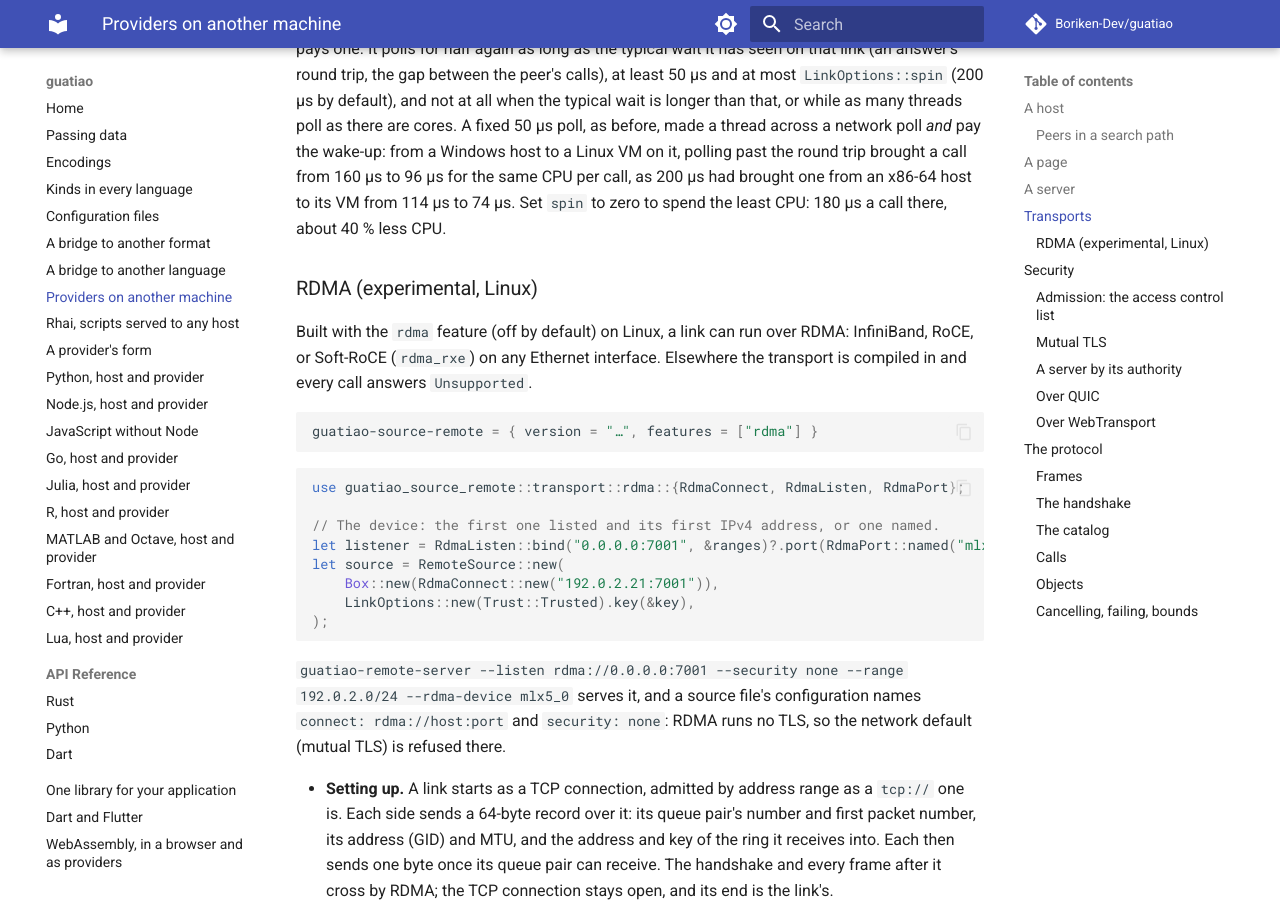
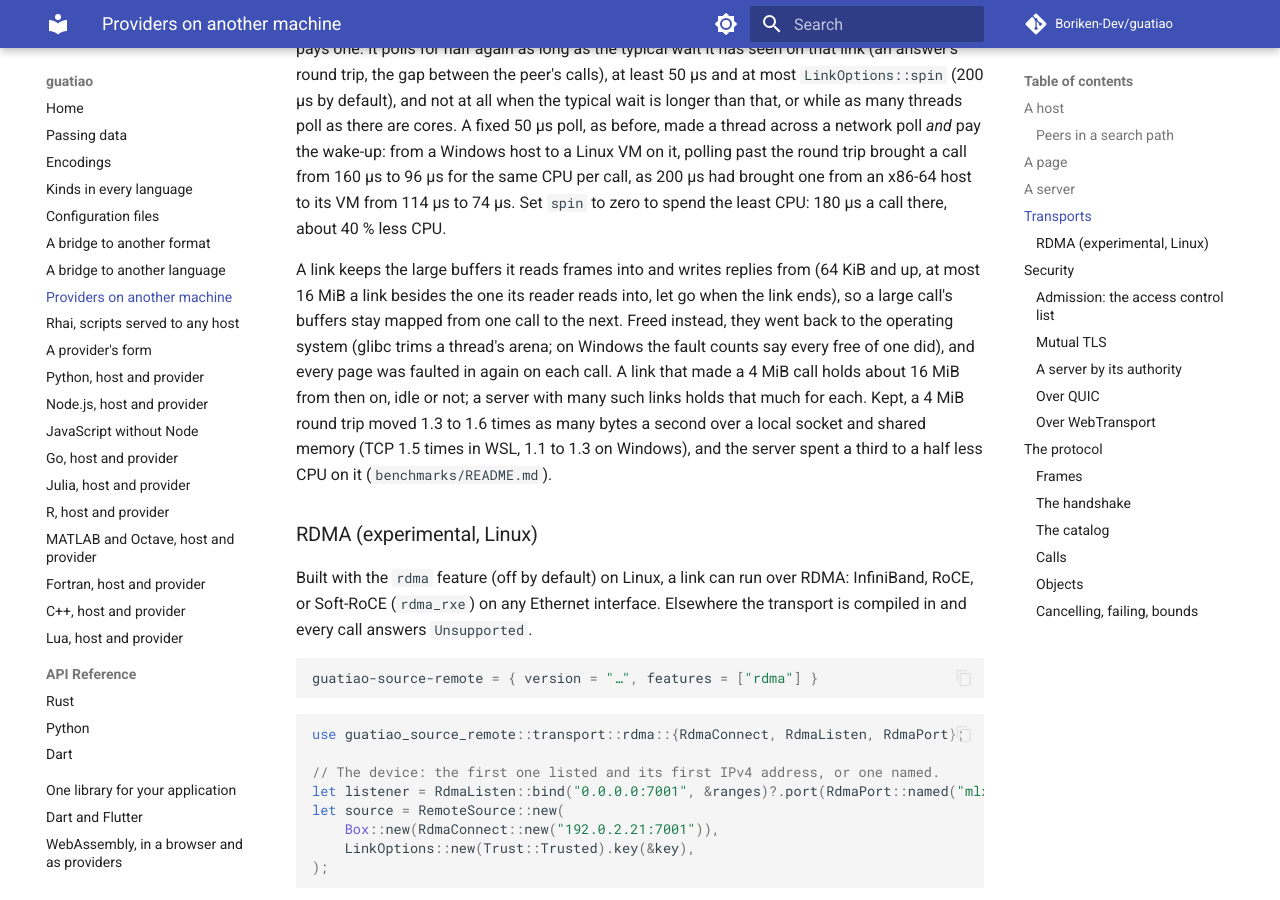
Before and after one commit to Boriken-Dev/guatiao, an MkDocs documentation site: the page built from docs/remote.md, in a window 1280 px wide and 900 px high, scrolled down 7660 px. Built offline with MkDocs 1.6.1 and Material for MkDocs 9.7.7, drawn with Linux system fonts in a browser that asks for light colours; comment, search, counter and statistics services are not loaded.

Commit message:
docs: what keeping a remote link's large buffers measured
4 MiB round trips on Windows and in WSL, builds alternating with an A/A
pair, five runs: 1.3 to 1.6 times as many bytes a second over a local
socket and shared memory, server CPU per round down by a third to a
half, faults per round to none; small calls within their spread. Local
and provisional. What a link keeps, and for how long, in docs/remote.md.

```diff
--- a/docs/remote.md
+++ b/docs/remote.md
@@ -345,6 +345,19 @@ to a Linux VM on it, polling past the round trip brought a call from 160
 µs to 96 µs for the same CPU per call, as 200 µs had brought one from an
 x86-64 host to its VM from 114 µs to 74 µs. Set `spin` to zero to spend
 the least CPU: 180 µs a call there, about 40 % less CPU.
+
+A link keeps the large buffers it reads frames into and writes replies
+from (64 KiB and up, at most 16 MiB a link besides the one its reader
+reads into, let go when the link ends), so a large call's buffers stay
+mapped from one call to the next. Freed instead, they went back to the
+operating system (glibc trims a thread's arena; on Windows the fault
+counts say every free of one did), and every page was faulted in again
+on each call. A link that made a 4 MiB call holds about 16 MiB from then
+on, idle or not; a server with many such links holds that much for each.
+Kept, a 4 MiB round trip moved 1.3 to 1.6 times as many bytes a second
+over a local socket and shared memory (TCP 1.5 times in WSL, 1.1 to 1.3
+on Windows), and the server spent a third to a half less CPU on it
+(`benchmarks/README.md`).
 
 ### RDMA (experimental, Linux)
 
```
Also changed, not shown: benchmarks/README.md (+34 -0 lines), 7 other files.
